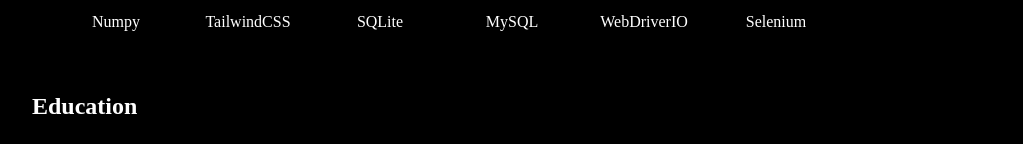
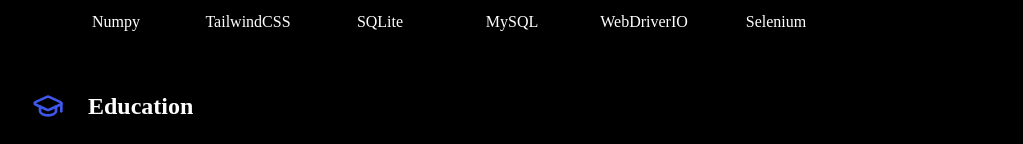
Before and after one commit to themohitnair/mohitnair, a Next.js app: page / in a window 1280 px wide. Shown: the part 1118-1262 px from the top of the page, without its empty margins (128-1151 px from the left). Built offline with nearby package versions, Linux system fonts and the light colour scheme; grey boxes are pictures that could not be loaded; a web font is replaced by a local one.

Commit message:
Icon normalization

```diff
--- a/src/app/education.tsx
+++ b/src/app/education.tsx
@@ -1,5 +1,5 @@
 import Image from 'next/image'
-import { MapPin, Calendar } from 'lucide-react'
+import { MapPin, Calendar, GraduationCap } from 'lucide-react'
 import React from 'react'
 
 interface EducationEntry {
@@ -36,7 +36,10 @@
     ]
     return (
         <div className="container mx-auto mt-10 px-4">
-            <h2 className="text-2xl font-bold text-white mb-6">Education</h2>
+            <div className="flex items-center gap-4 mb-6">
+                <GraduationCap className="w-8 h-8 text-notmain mr-2" />
+                <h2 className="text-2xl font-bold text-white">Education</h2>
+            </div>
             <div className="grid gap-6 md:grid-cols-2 lg:grid-cols-3">
                 {entries.map((entry, index) => (
                     <div key={index} className="bg-notmain rounded-lg shadow-md overflow-hidden transition-transform duration-300 hover:scale-105">
```
Also changed, not shown: src/app/resume/resume.tsx (added).
